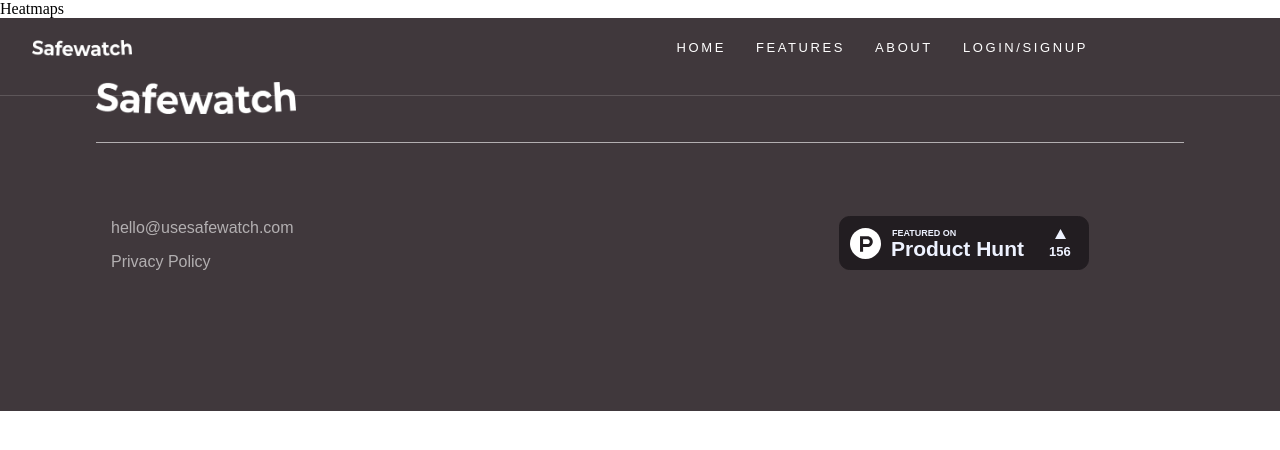
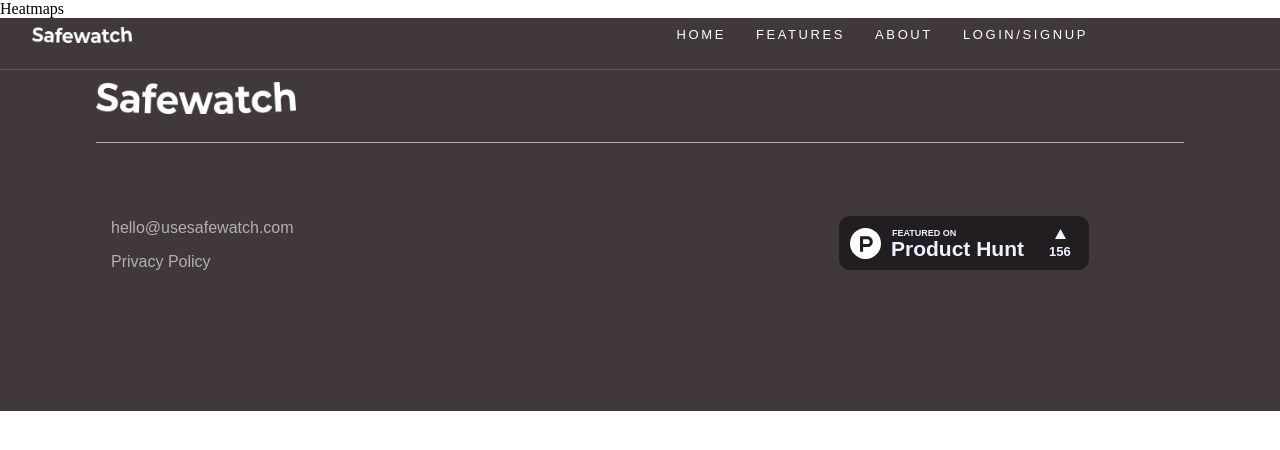
Before and after one commit to ctseng07/react-real-estate, a React (Create React App) app: page /Heatmaps in a window 1280 px wide. Shown: the top 450 px of the page. Built offline with nearby package versions, Linux system fonts and the light colour scheme; a web font is replaced by a local one.

Commit message:
Add Login Page

```diff
--- a/src/components/Navbar/Navbar.jsx
+++ b/src/components/Navbar/Navbar.jsx
@@ -10,7 +10,7 @@
 
 const Menu = () => (
     <>
-        <p><Link to='/react-real-estate'>HOME</Link></p>
+        <Link to='/react-real-estate'>HOME</Link>
         <div className="estate__featureList">
             <a href='#features'>FEATURES</a>
             <FeaturesList />
@@ -19,7 +19,9 @@
             <a href='#about'>ABOUT</a>
             <BlogList />
         </div>
-        <p><a href='#login'>LOGIN/SIGNUP</a></p>
+        {/* <div className="estate__loginPage"> */}
+        <Link to='/LoginPage'>LOGIN/SIGNUP</Link>
+        {/* </div> */}
     </>
 )
 
--- /dev/null
+++ b/src/pages/LoginPage/LoginPage.jsx
@@ -0,0 +1,14 @@
+import React from 'react';
+import { Link } from 'react-router-dom';
+
+import './LoginPage.css';
+
+const LoginPage = () => {
+    return (
+        <div>
+            <a href="#"><Link to="/real-estate-page">Login</Link></a>
+        </div>
+    )
+}
+
+export default LoginPage
--- a/src/pages/index.js
+++ b/src/pages/index.js
@@ -2,10 +2,12 @@
 import Heatmaps from "./Heatmaps/Heatmaps";
 import Integrations from "./Integrations/Integrations";
 import Blog from "./Blog/Blog";
+import LoginPage from "./LoginPage/LoginPage";
 
 export {
     Detectors,
     Heatmaps,
     Integrations,
     Blog,
+    LoginPage
 };
```
Also changed, not shown: src/pages/LoginPage/LoginPage.css (added).
